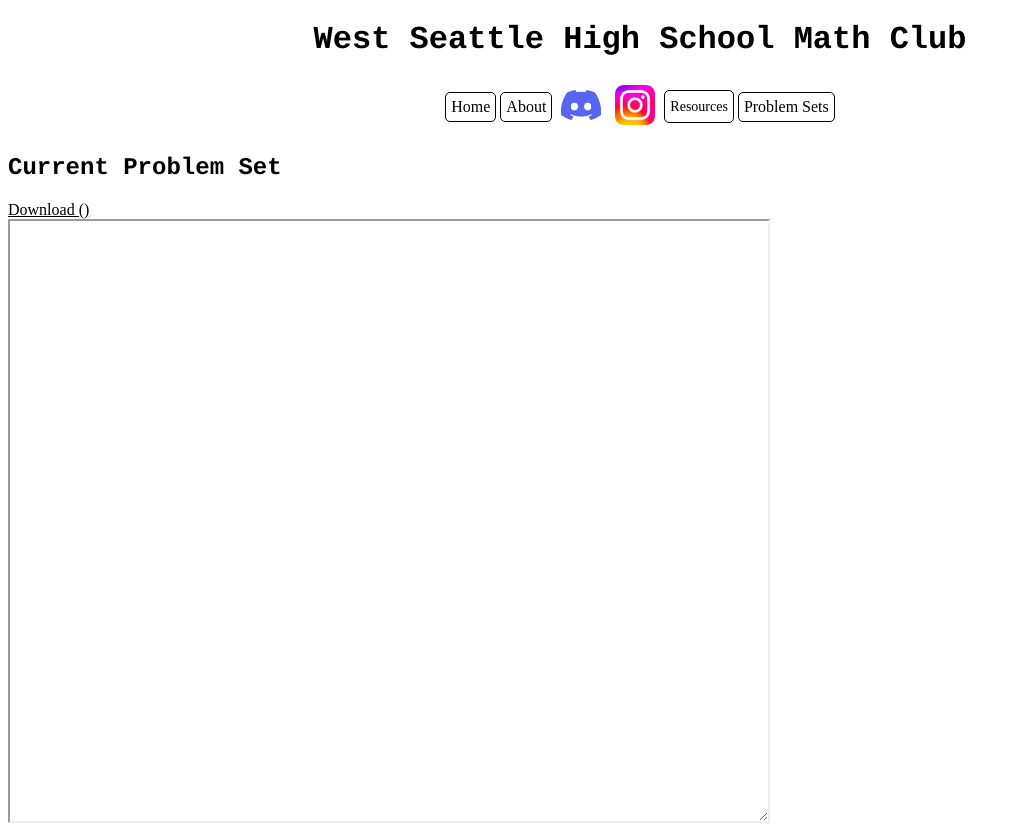
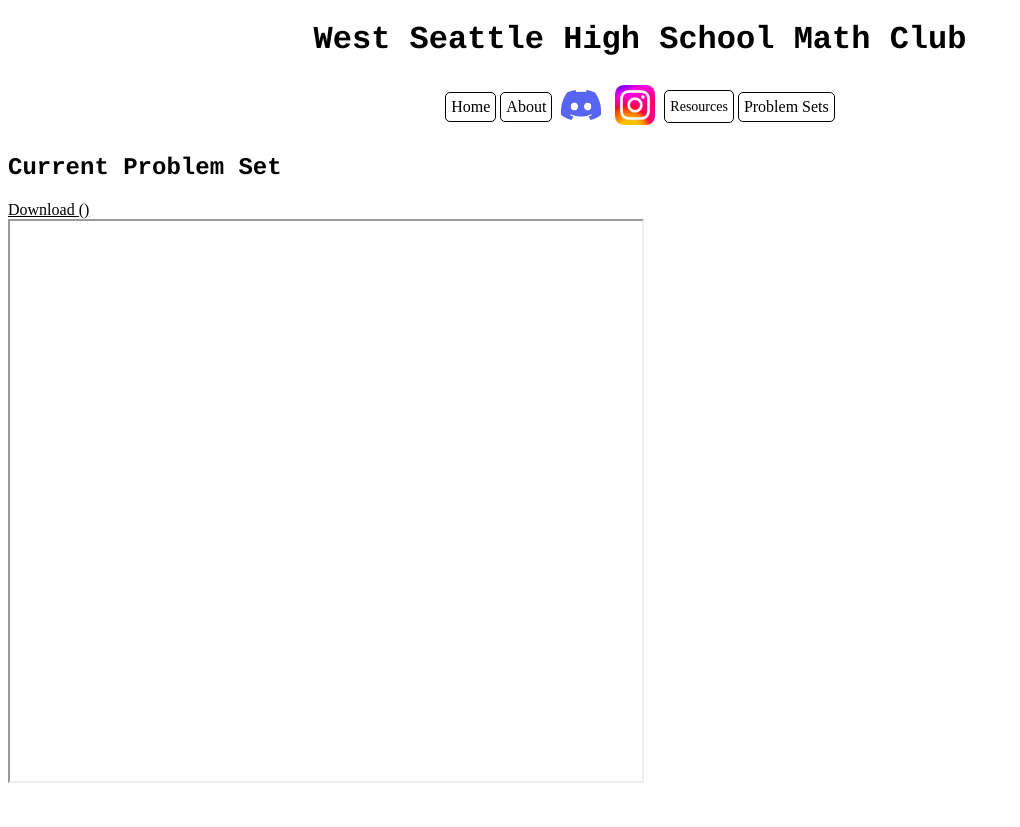
Before and after one commit to aidanbusby123/busbylabs, a PHP site: page /wshsmathclub/index.php in a window 1280 px wide. Shown: the whole page, without its empty margins (0-1020 px from the left). After the commit the page ends 783 px from the top, so only its background shows below. Run offline with PHP 8.4, Linux system fonts and the light colour scheme.

Commit message:
fixing iframe size

```diff
--- a/wshsmathclub/index.php
+++ b/wshsmathclub/index.php
@@ -44,8 +44,8 @@
             <h2>Current Problem Set</h2>
             <a href="%1$s">Download (%2$s)</a>
             <br>
-            <div style="height:75vh;">
-            <iframe src="%1$s" width="60%%" height="100%%" style="resize:both;">
+            <div style="height:70vh;">
+            <iframe src="%1$s" width="50%%" height="100%%">
             </div>
             ',
             $latest_filename, basename($latest_filename));
```
